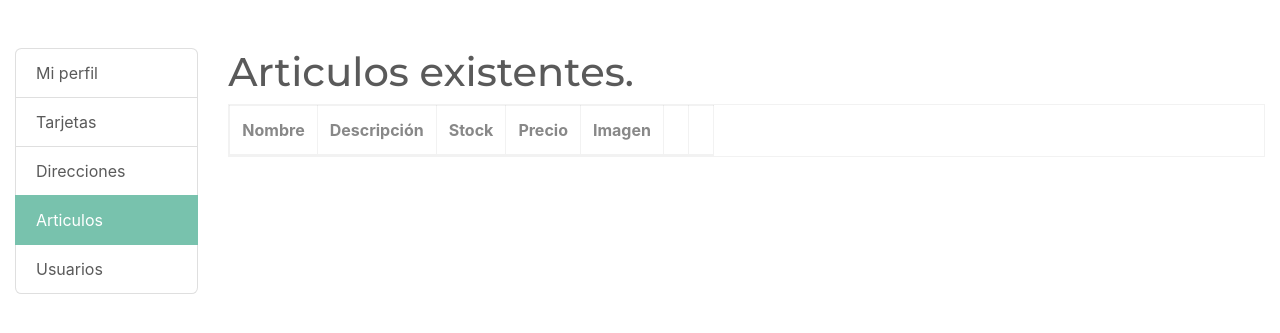
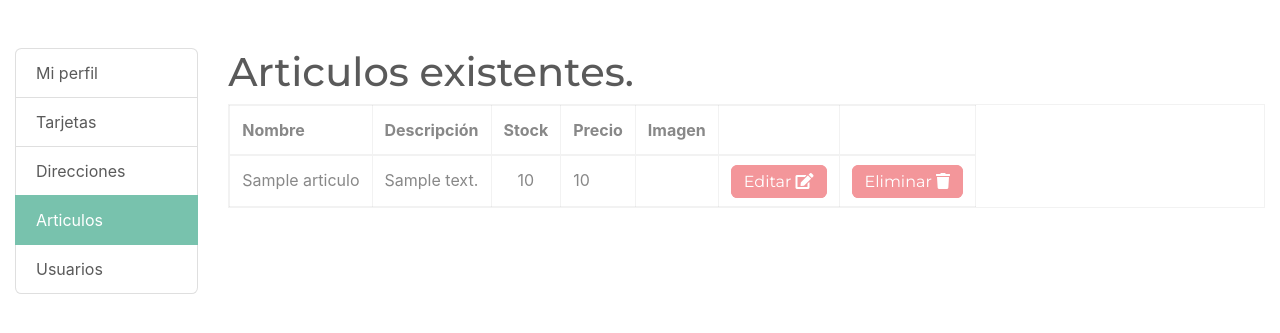
Before and after one commit to Hizha97/Amishop, a CodeIgniter app: page /Amishop/perfil/articulos in a window 1280 px wide. Shown: the part 76-409 px from the top of the page. Run offline with CodeIgniter, Linux system fonts and the light colour scheme; the visitor is signed in with stand-in values (Sample User, id 1); tables that the repository leaves empty or names only in its code hold one stand-in row (values such as "Sample post"); data that the repository does not hold is empty; some libraries are stand-ins or nearby versions.

Commit message:
Eliminar artículos.

```diff
--- a/application/controllers/Perfil.php
+++ b/application/controllers/Perfil.php
@@ -90,7 +90,7 @@ class Perfil extends CI_Controller
 
         $this->load->view("layout/header", array("title" => "Articulos"));
         $this->load->view("layout/navbar");
-        $this->load->view("perfil_articulos_view");
+        $this->load->view("perfil_articulos_view",$data);
         $this->load->view("layout/footer");
     }
 
--- a/application/controllers/Usuarios.php
+++ b/application/controllers/Usuarios.php
@@ -121,6 +121,7 @@ class Usuarios extends CI_Controller
     {
         $this->load->model('usuarios_model');
         $this->usuarios_model->eliminarUsuario($id);
+        redirect(site_url('perfil/usuarios'));
     }
 
 
--- a/application/models/Articulos_model.php
+++ b/application/models/Articulos_model.php
@@ -19,4 +19,9 @@ class Articulos_model extends CI_Model
         $query = $this->db->get_where('articulos', array("nombre" => $articulo));
         return $query;
     }
+
+    public function eliminarArticulo($id)
+    {
+        $this->db->delete('articulos', array('id' => $id));
+    }
 }
--- a/application/views/perfil_articulos_view.php
+++ b/application/views/perfil_articulos_view.php
@@ -44,10 +44,13 @@
                 foreach ($articulos as $articulo)
                 {
                     echo "<tr>";
-                    echo "<td>" . $usuario['nombreUsuario'] . "</td>";
-                    echo "<td>" . $usuario['email'] . "</td>";
-                    echo '<td class="text-center"><a class="btn btn-secondary d-inline" href="'. site_url('usuarios/actualizar/'.$usuario['id']).'"> Editar <i class="fas fa-edit"></a></td>';
-                    echo '<td class="text-center"><a class="btn btn-secondary d-inline" href="'. site_url('usuarios/eliminar/'.$usuario['id']).'"> Eliminar <i class="fas fa-trash"></a></td>';
+                    echo "<td>" . $articulo['nombre'] . "</td>";
+                    echo "<td>" . $articulo['descripcion'] . "</td>";
+                    echo "<td class='text-center'>" . $articulo['stock'] . "</td>";
+                    echo "<td>" . $articulo['precio'] . "</td>";
+                    echo "<td></td>";
+                    echo '<td class="text-center"><a class="btn btn-secondary d-inline" href="'. site_url('articulos/actualizar/'.$articulo['id']).'"> Editar <i class="fas fa-edit"></a></td>';
+                    echo '<td class="text-center"><a class="btn btn-secondary d-inline" href="'. site_url('articulos/eliminar/'.$articulo['id']).'"> Eliminar <i class="fas fa-trash"></a></td>';
                     echo "</tr>";
                 }
                 ?>
```
Also changed, not shown: application/controllers/Articulos.php (+7 -0 lines).
